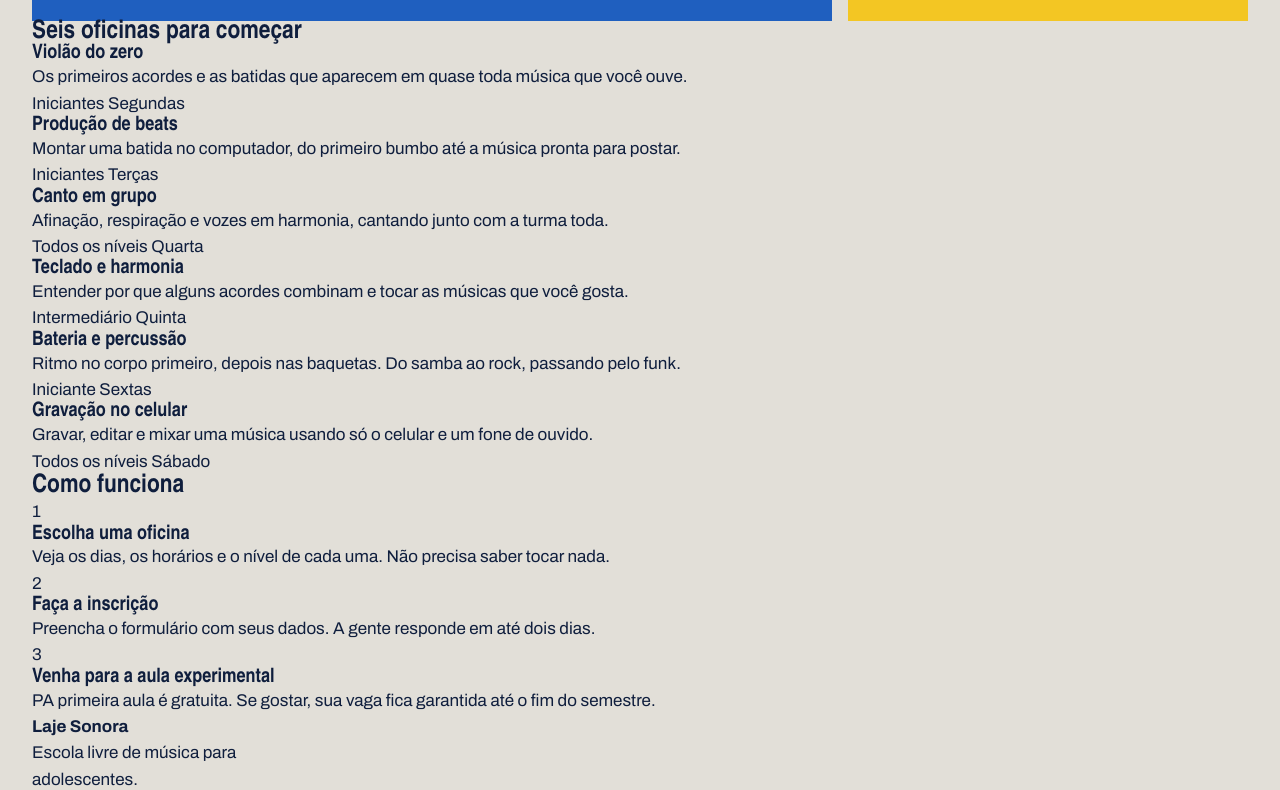
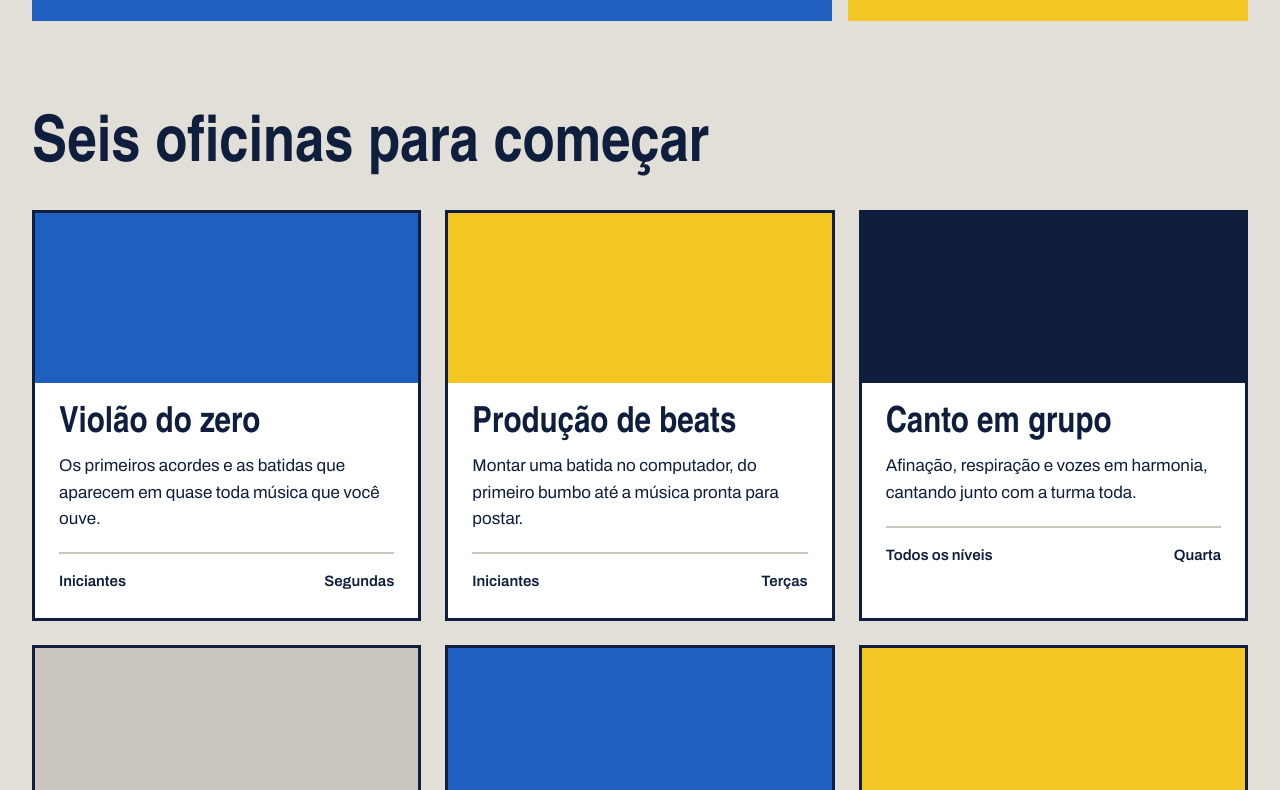
Before and after one commit to lauradecamargo-netizen/laje_sonora, a plain HTML site: page index.html in a window 1280 px wide. Shown: the part 645-1435 px from the top of the page. Drawn offline with Linux system fonts and the light colour scheme; a web font is replaced by a local one.

Commit message:
Cards das oficinas

```diff
--- a/index.css
+++ b/index.css
@@ -114,7 +114,7 @@ flex: 2;
 .botao{
     background-color: var(--tinta);
     color: var(--branco);
-    font-size: 700;
+    font-weight: 700;
     text-decoration: none;
     padding: 16px 28px;
     border: none;
@@ -125,3 +125,63 @@ flex: 2;
 .botao:hover{
     background-color: var(--caixa-dagua);
 }
+
+.secao{
+    margin-top: 96px;
+}
+
+.titulo-secao{
+    font-size: 64px;
+    margin-bottom: 32px;
+}
+
+.cards{
+  display: flex;
+  flex-wrap: wrap;
+  gap: 24px;
+}
+
+.card{
+    background-color: var(--branco);
+    border: 3px solid var(--tinta);
+    flex: 1 1 340px;
+}
+
+.card .foto{
+    height: 170px;
+}
+
+.foto{
+    background-color: var(--concreto-escuro);
+}
+
+.foto-azul{
+    background-color: var(--caixa-dagua);
+}
+
+.foto-amarela{
+    background-color: var(--fita);
+}
+
+.foto-tinta{
+    background-color: var(--tinta);
+}
+
+.card-texto{
+    padding: 24px;
+}
+
+.card h3{
+    font-size: 36px;
+    margin-bottom: 12px;
+}
+
+.card-info{
+    margin-top: 20px;
+    padding-top: 16px;
+    border-top: 2px solid var(--concreto-escuro);
+    font-weight: 600;
+    font-size: 15px;
+    display: flex;
+    justify-content: space-between;
+}
```
